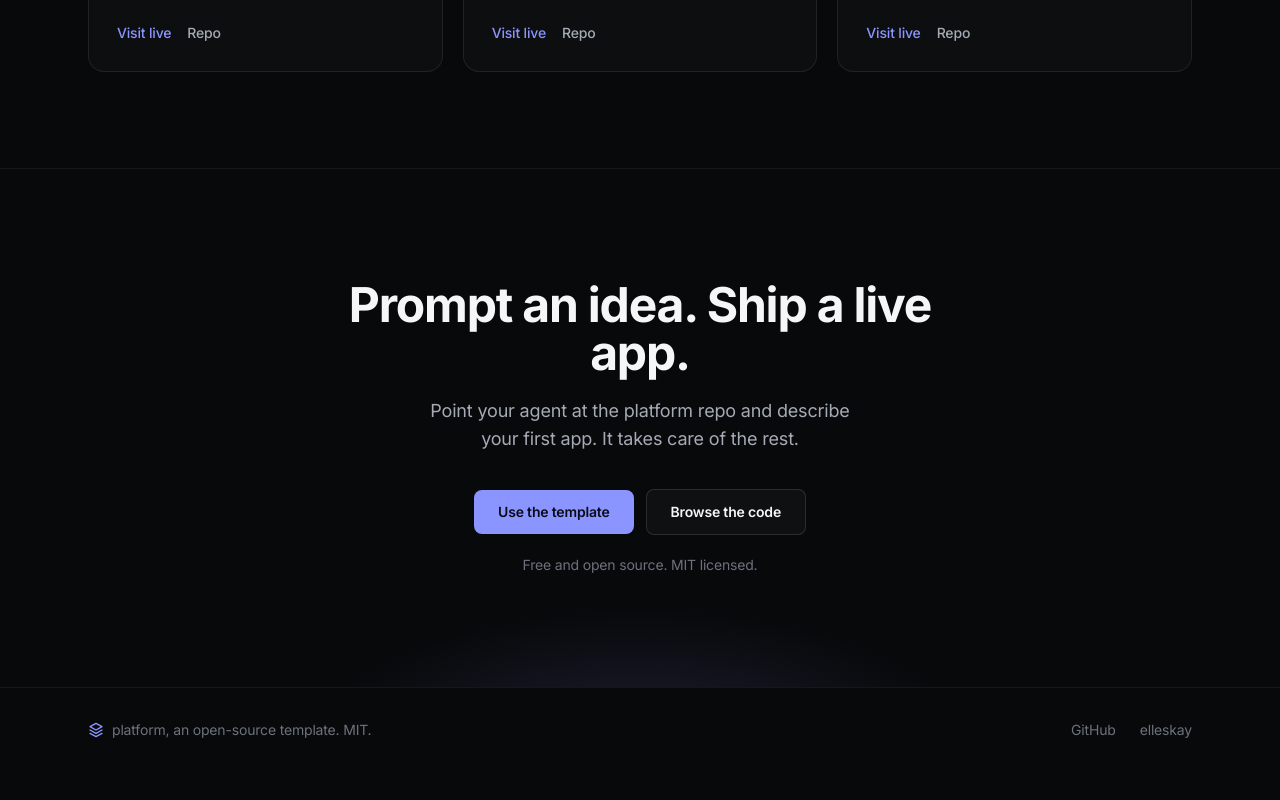
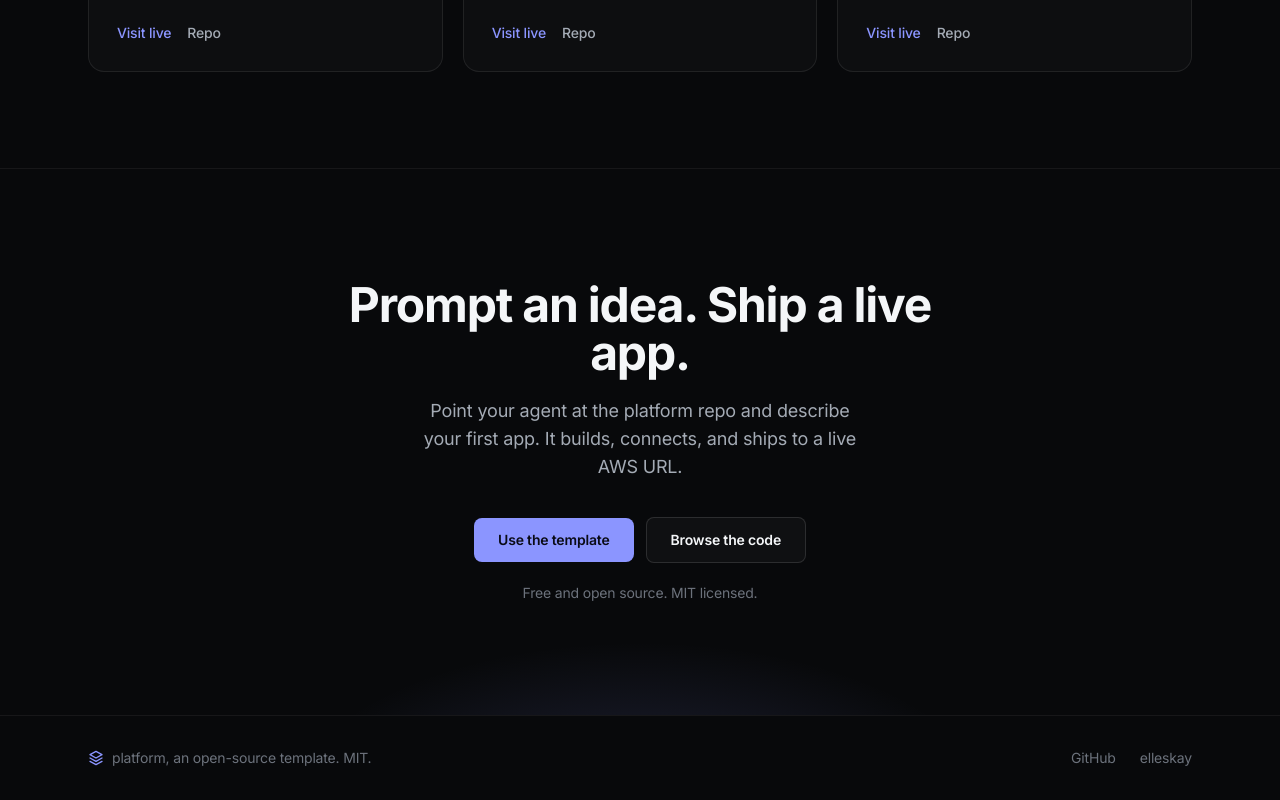
Before and after one commit to elleskay/platform-site, a Next.js app: page /platform-site/ in a window 1280 px wide. Shown: the part 3371-4171 px from the top of the page. Before the commit the page ends 4143 px from the top, so only its background shows below. Built offline with nearby package versions, Linux system fonts and the light colour scheme.

Commit message:
Copy: make the CTA concrete (drop the repeated 'the rest')

```diff
--- a/app/page.tsx
+++ b/app/page.tsx
@@ -263,7 +263,7 @@ function CTA() {
         <div className="pointer-events-none absolute inset-0" style={{ background: "radial-gradient(560px 280px at 50% 120%, rgba(139,149,255,0.2), transparent 65%)" }} />
         <div className="relative text-center">
           <h2 className="mx-auto max-w-2xl text-4xl font-bold tracking-tight sm:text-5xl">Prompt an idea. Ship a live app.</h2>
-          <p className="mx-auto mt-5 max-w-md text-lg text-[var(--color-muted)]">Point your agent at the platform repo and describe your first app. It takes care of the rest.</p>
+          <p className="mx-auto mt-5 max-w-md text-lg text-[var(--color-muted)]">Point your agent at the platform repo and describe your first app. It builds, connects, and ships to a live AWS URL.</p>
           <div className="mt-9 flex flex-wrap items-center justify-center gap-3">
             <a href={REPO} className="rounded-lg bg-[var(--color-accent)] px-6 py-3 text-sm font-semibold text-[#0a0b16] transition-colors hover:bg-[var(--color-accent-strong)]">Use the template</a>
             <a href={REPO} className="rounded-lg border border-white/12 bg-white/[0.03] px-6 py-3 text-sm font-semibold transition-colors hover:border-white/25">Browse the code</a>
```
